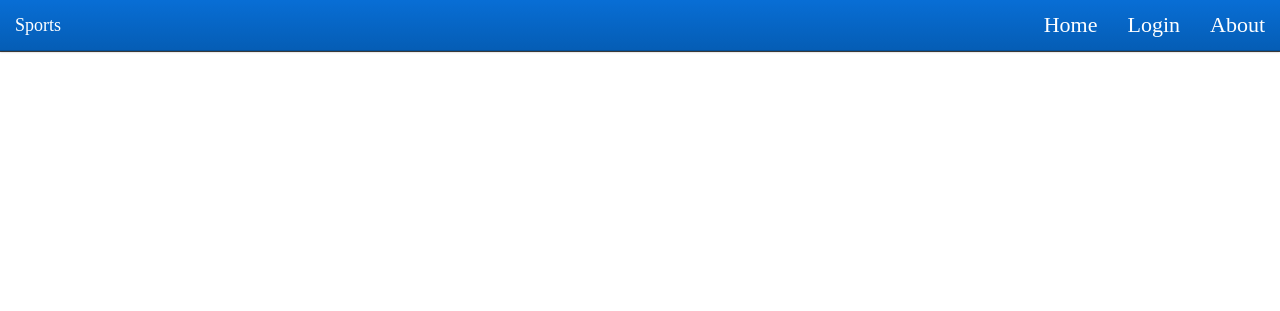
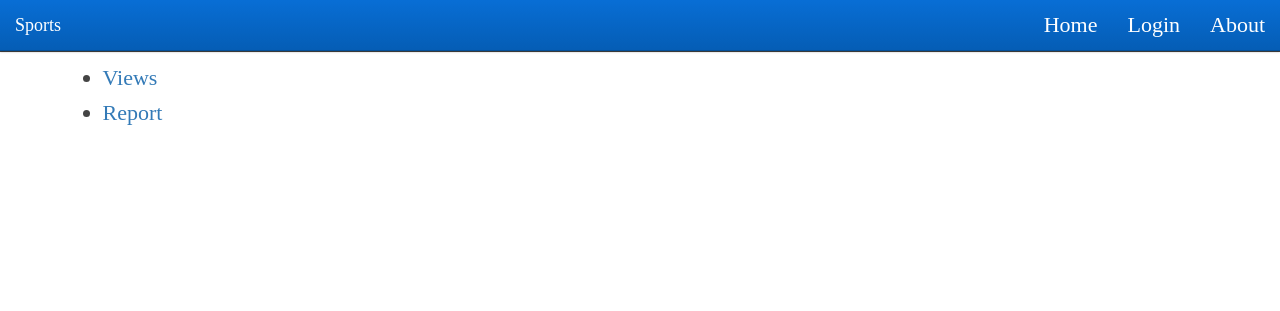
Before and after one commit to skywhat/data, a Django app: template templates/show/index.html in a window 1280 px wide. Shown: the top 311 px of the page. Run offline with Django 3.2, Linux system fonts and the light colour scheme; the template is opened without the code that fills it, so the values that code supplies are empty; some libraries are stand-ins or nearby versions.

Commit message:
do something with homepage

```diff
--- a/templates/show/index.html
+++ b/templates/show/index.html
@@ -6,5 +6,11 @@
 {%block body_block%}
 
 <div>
+<p>
+<ul>
+<li><a href="/admin/">Views</a></li>
+<li><a href="/report_builder/">Report</a></li>
+</ul>
+</p>
 </div>
 {%endblock%}
```
